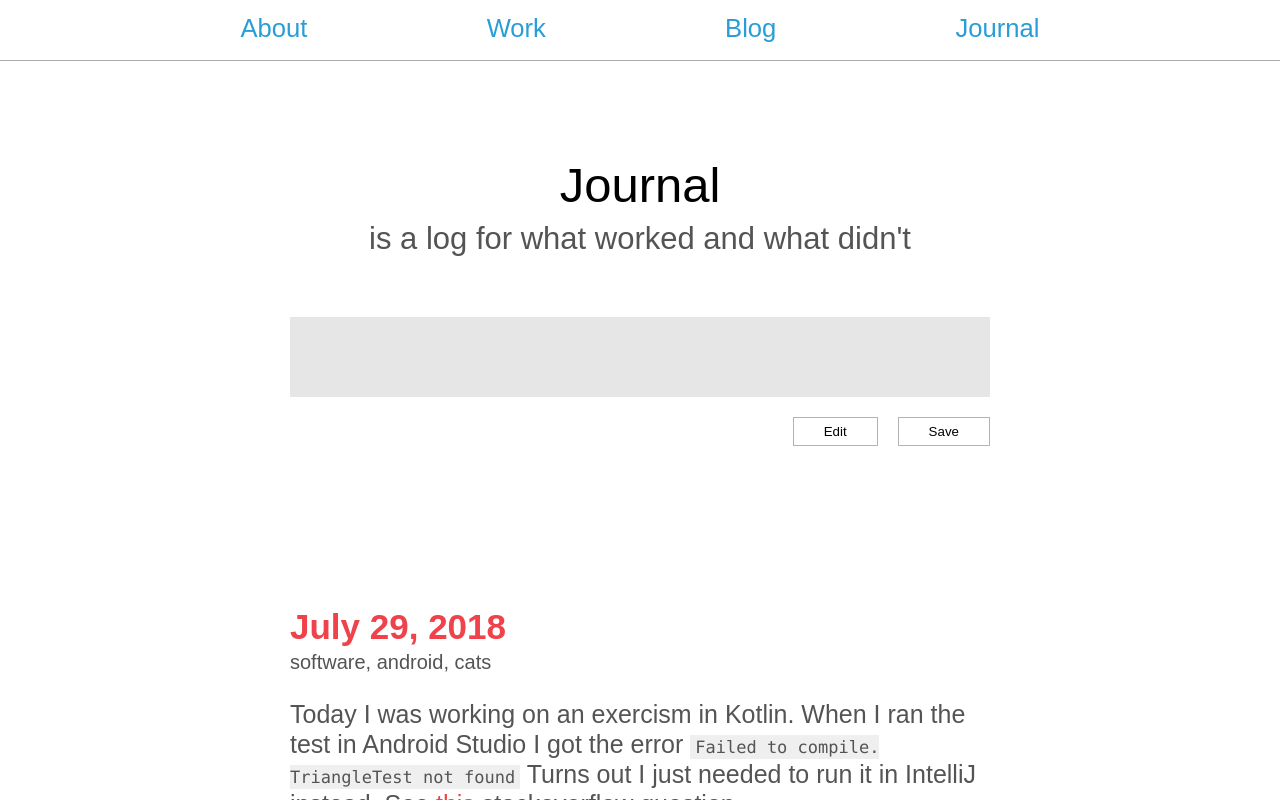
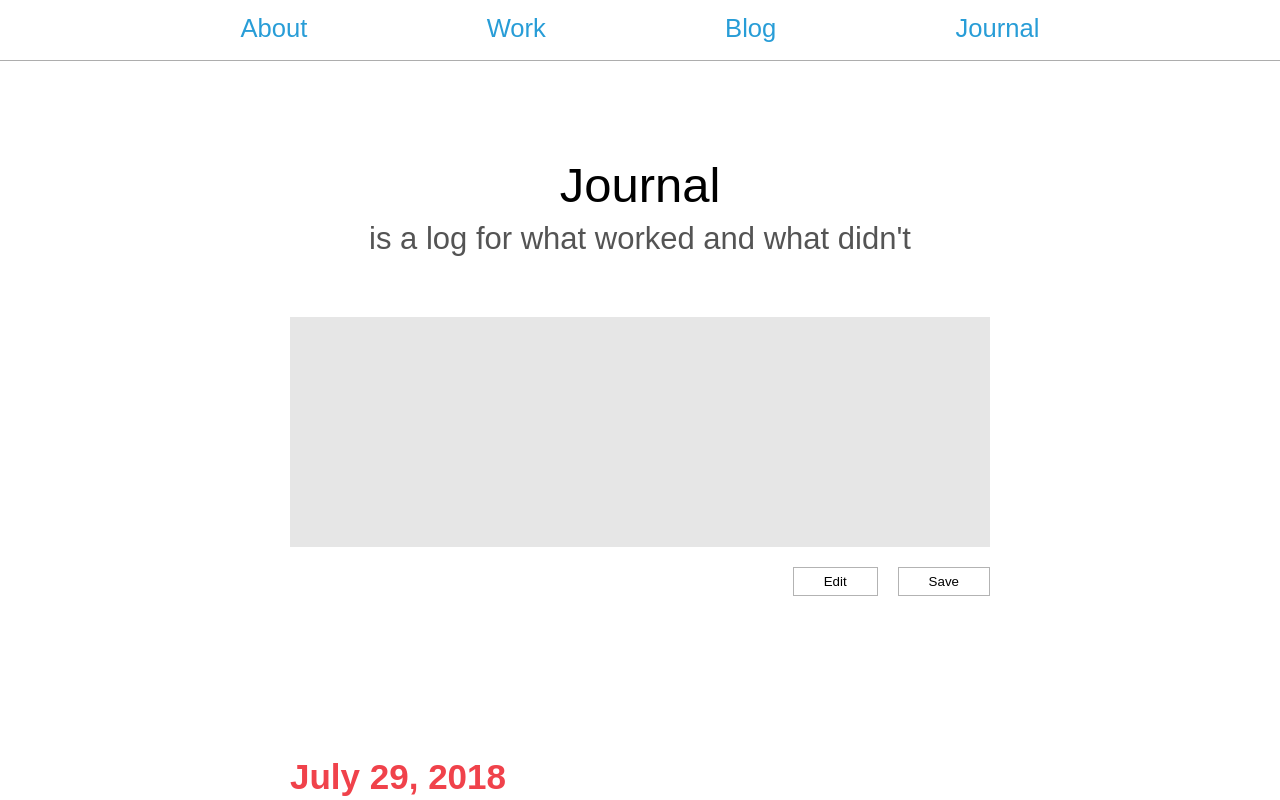
Before and after one commit to lalunamel/journal, a React (Create React App) app: page / in a window 1280 px wide. Both pictures are taken after a click on the button "Preview". Shown: the top 800 px of the page. Built offline with nearby package versions, Linux system fonts and the light colour scheme.

Commit message:
Make preview of entry less jarring

```diff
--- a/src/components/PreviewForm.js
+++ b/src/components/PreviewForm.js
@@ -15,7 +15,8 @@ const styles = {
   },
   entryContainer: {
     backgroundColor: "hsla(0, 0%, 90%, 1)",
-    padding: 40
+    padding: 40,
+    minHeight: 150
   },
   buttonContainer: {
     display: "flex",
```
